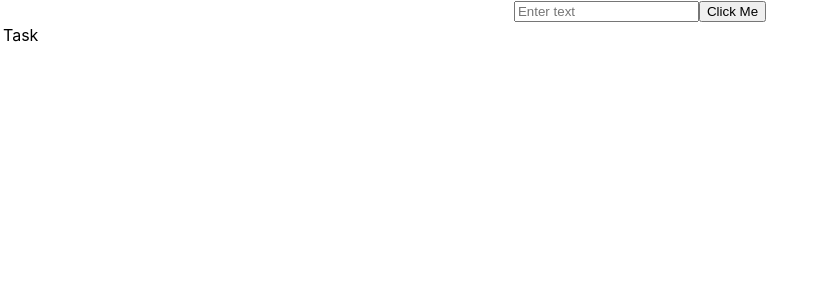
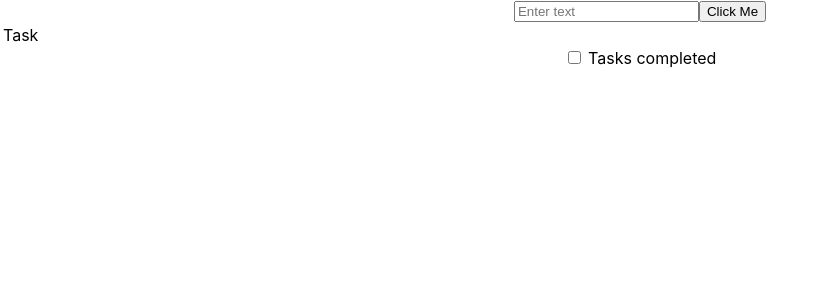
Before and after one commit to JMUT1/todo-list-react, a React (Create React App) app: page / in a window 1280 px wide. Shown: the top 300 px of the page, without its empty margins (0-826 px from the left). Built offline with nearby package versions, Linux system fonts and the light colour scheme.

Commit message:
enviar tareas completadas a otro component

```diff
--- a/src/App.js
+++ b/src/App.js
@@ -6,6 +6,7 @@ import "./App.css";
 const App = () => {
   // USESTATE
   const [tasksItems, setTaskItems] = useState([]);
+  const [showTaskDone, setShowTaskDone] = useState(false)
 
   // USE EFFECT & LOGALSTORAGE
 
@@ -37,9 +38,20 @@ const App = () => {
   }
 
   return (
-    <div>
+    <div className="App">
       <TaskCreator createTask={createTask} />
       <TaskTable toogleTask={toogleTask} tasks={tasksItems} />
+
+      <div>
+        <input type="checkbox" onChange={(e) => setShowTaskDone(!showTaskDone)}></input> <label>Tasks completed</label>
+      </div>
+
+      {
+        showTaskDone && (<TaskTable toogleTask={toogleTask} tasks={tasksItems} showCompleted= {showTaskDone}/>)
+
+      }
+
+
     </div>
   );
 };
--- a/src/components/TaskTable.jsx
+++ b/src/components/TaskTable.jsx
@@ -1,7 +1,17 @@
 import TaskRow from "./TaskRow"
 
 
-const TaskTable = ({tasks, toogleTask}) => {
+const TaskTable = ({ tasks, toogleTask, showCompleted = false }) => {
+
+  const taskTableRows = (doneValue) => {
+    return (
+      tasks
+      .filter(task => task.done === doneValue)
+      .map((task) => (
+        <TaskRow key={task.name} task={task} toogleTask={toogleTask} />
+      ))
+    )
+  }
   return (
     <table>
       <thead>
@@ -13,9 +23,7 @@ const TaskTable = ({tasks, toogleTask}) => {
       </thead>
       <tbody>
         {
-            tasks.map((task )=>(
-              <TaskRow key={task.name} task ={task} toogleTask={toogleTask}/>
-            ))
+          taskTableRows(showCompleted)
         }
       </tbody>
     </table>
```
Lines whose indentation alone changed are shown as unchanged.
